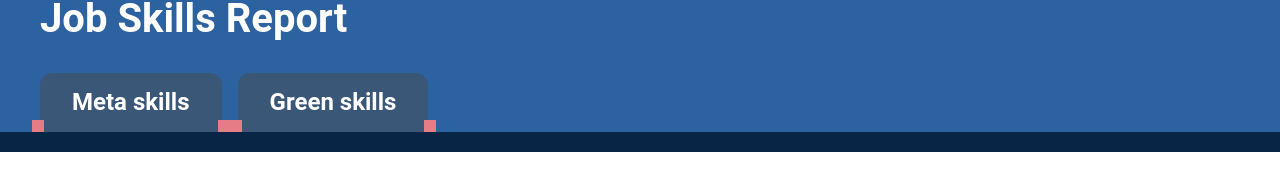
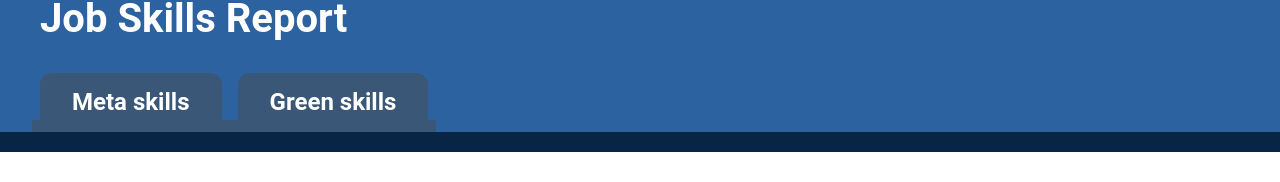
Before and after one commit to benjaminsinger/designtestapp, a React (Create React App) app: page / in a window 1280 px wide. Shown: the part 536-718 px from the top of the page. Built offline with nearby package versions, Linux system fonts and the light colour scheme.

Commit message:
button changes hover before after

```diff
--- a/src/components/skills-ui/skills-ui-header-tabs/SkillsUIHeaderTabItem.jsx
+++ b/src/components/skills-ui/skills-ui-header-tabs/SkillsUIHeaderTabItem.jsx
@@ -2,7 +2,7 @@ import React from 'react'
 
 const SkillsUIHeaderTabItem = ({name}) => {
   return (
-    <button className='px-8 py-4 font-bold text-md relative bg-brand-secondary hover:bg-brand-primary hover:underline focus:bg-brand-primary rounded-t-xl transition-colors before:-left-2 before:bottom-0 before:absolute before:bg-brand-alt before:h-3 before:w-3 after:-right-2 after:bottom-0 after:absolute after:bg-brand-alt after:h-3 after:w-3 hover:before:bg-brand-primary before:transition-colors hover:after:bg-brand-primary' role="tab">
+    <button className='px-8 py-4 font-bold text-md relative bg-brand-secondary hover:bg-brand-primary hover:underline focus:bg-brand-primary rounded-t-xl focus:underline transition-colors before:-left-2 before:bottom-0 before:absolute before:bg-brand-secondary before:h-3 before:w-3 after:-right-2 after:bottom-0 after:absolute after:bg-brand-secondary after:h-3 after:w-3 hover:before:bg-brand-primary before:transition-colors hover:after:bg-brand-primary' role="tab">
       {name}
     </button>
   )
```
